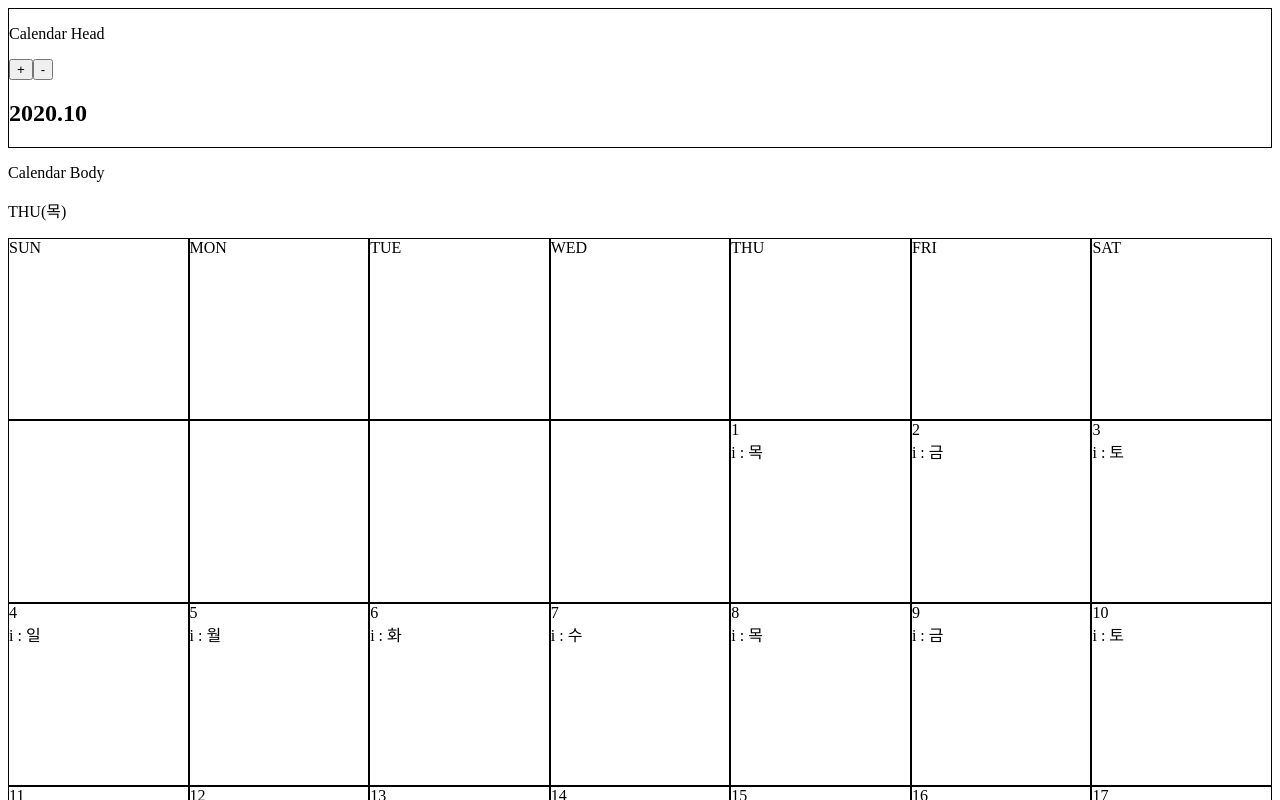
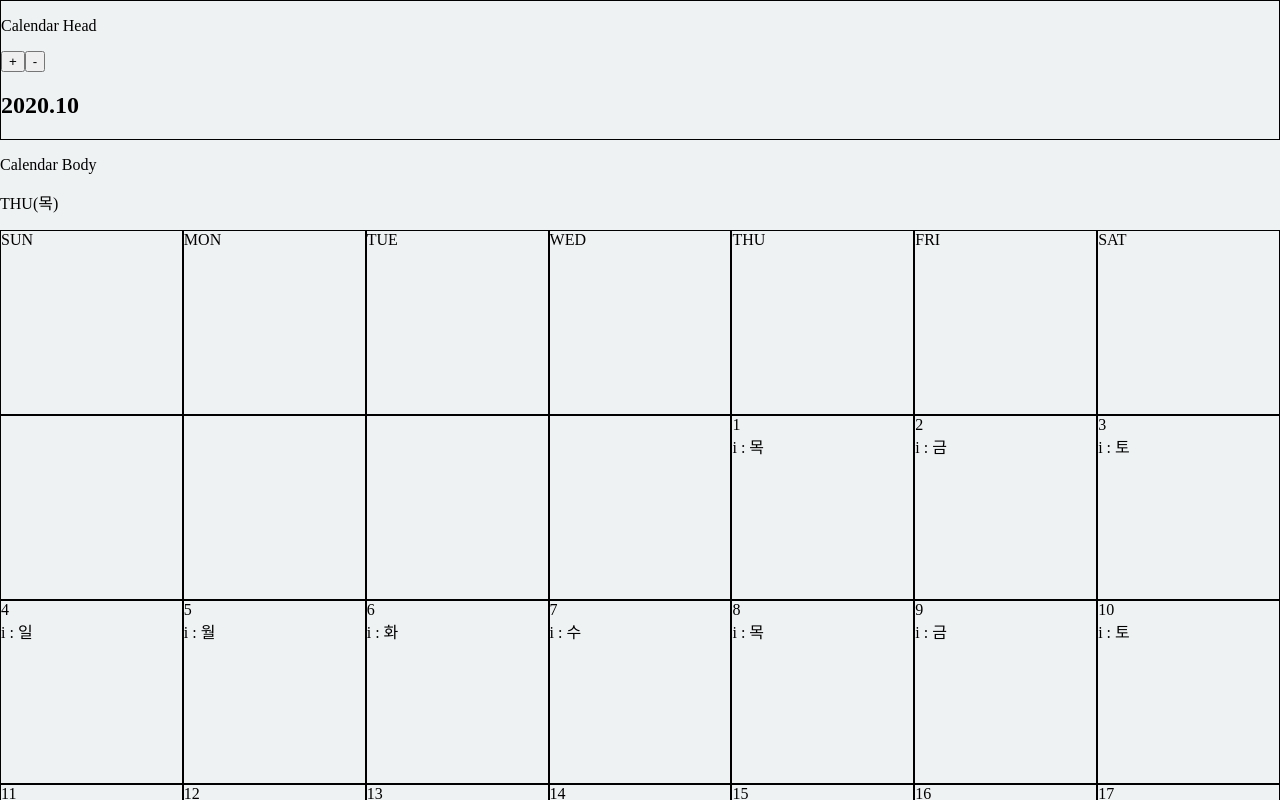
Before and after one commit to 97e57e/My-Financial-Ledger, a React (Create React App) app in the folder mfl-client/: page / in a window 1280 px wide. Shown: the top 800 px of the page. Built offline with nearby package versions, Linux system fonts and the light colour scheme.

Commit message:
style: common css

```diff
--- /dev/null
+++ b/mfl-client/public/index.css
@@ -0,0 +1,4 @@
+body {
+  margin: 0px;
+  background-color: #eff2f3;
+}
--- a/mfl-client/public/index.html
+++ b/mfl-client/public/index.html
@@ -3,6 +3,7 @@
   <head>
     <meta charset="utf-8" />
     <meta name="viewport" content="width=device-width, initial-scale=1" />
+    <link href="index.css" rel="stylesheet" />
     <title>가계부</title>
   </head>
   <body>
```
